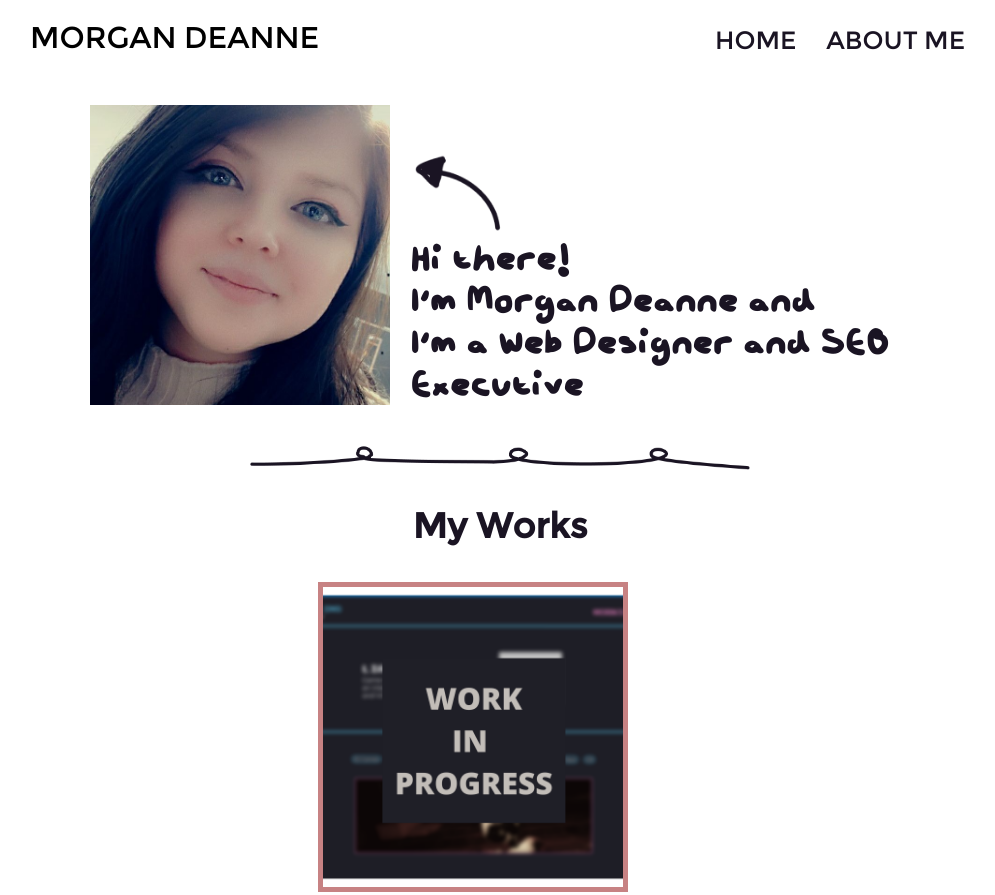
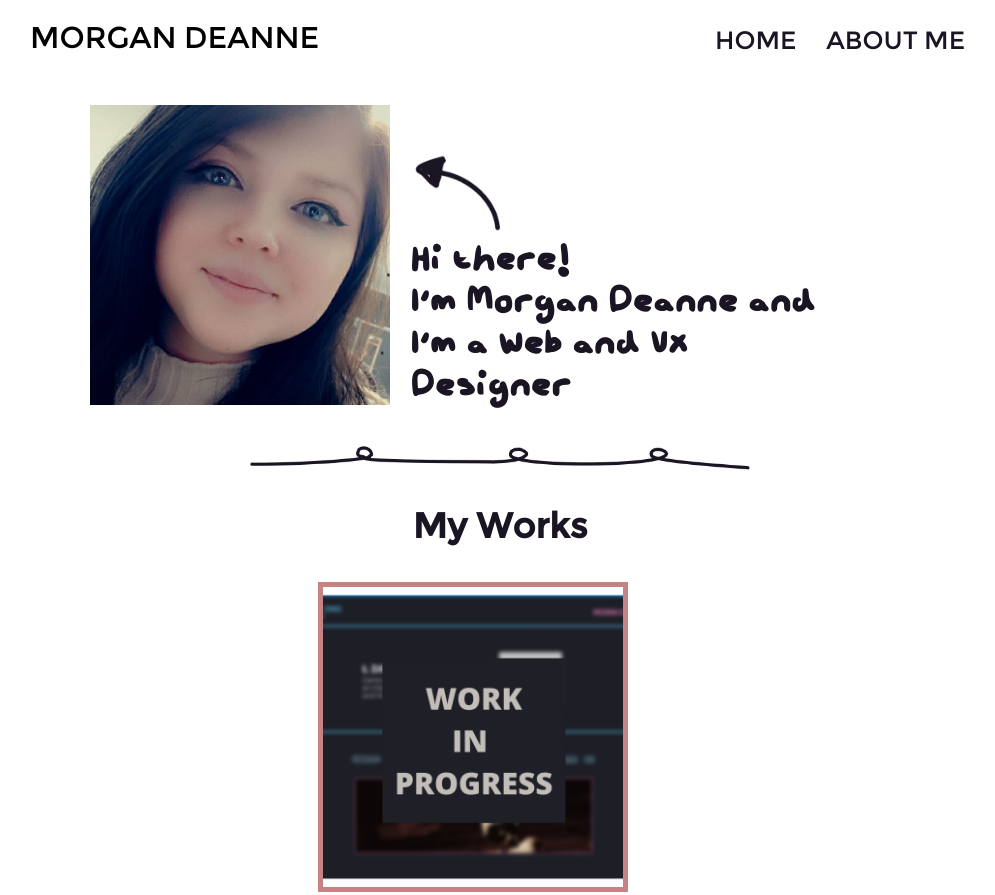
Before and after one commit to MorganDeanne/portfolio-Live, a plain HTML site: page index.html in a window 1280 px wide. Shown: the top 895 px of the page, without its empty margins (172-1167 px from the left). Drawn offline with Linux system fonts and the light colour scheme.

Commit message:
Title Update
change title

```diff
--- a/index.html
+++ b/index.html
@@ -6,7 +6,7 @@
     <meta name="keywords" content="UX Designer, UX, SEO Specialist, SEO">
     <meta name="author" content="Morgan Deanne">
     <meta name="viewport" content="width=device-width, initial-scale=1.0">
-    <title>Morgan Deanne | UX Designer & SEO Executive</title>
+    <title>Morgan Deanne | Web & UX Designer</title>
 
     <link rel="stylesheet" href="stylesheet.css"/>
     <link rel="stylesheet" href="layout.css"/>
@@ -25,7 +25,7 @@
             <img alt="image of Morgan Deanne - A brown haired blue eyed female" id="imageHomeSummary" src="images-Home/meHome.jpg"/>
             <div id="doodleAndTextHomeSummary">
                 <img alt="" id="doodleHomeSummary" src="images-Home/arrowDoodleLeftHigh.png"/>
-                <h1 id="textHomeSummary" >Hi there!<br> I'm Morgan Deanne and<br> I'm a Web Designer and SEO <br>Executive</h1>
+                <h1 id="textHomeSummary" >Hi there!<br> I'm Morgan Deanne and<br> I'm a Web and UX <br>Designer</h1>
             </div>
         </div>
 
```
Also changed, not shown: aboutme.html (+1 -1 lines).
